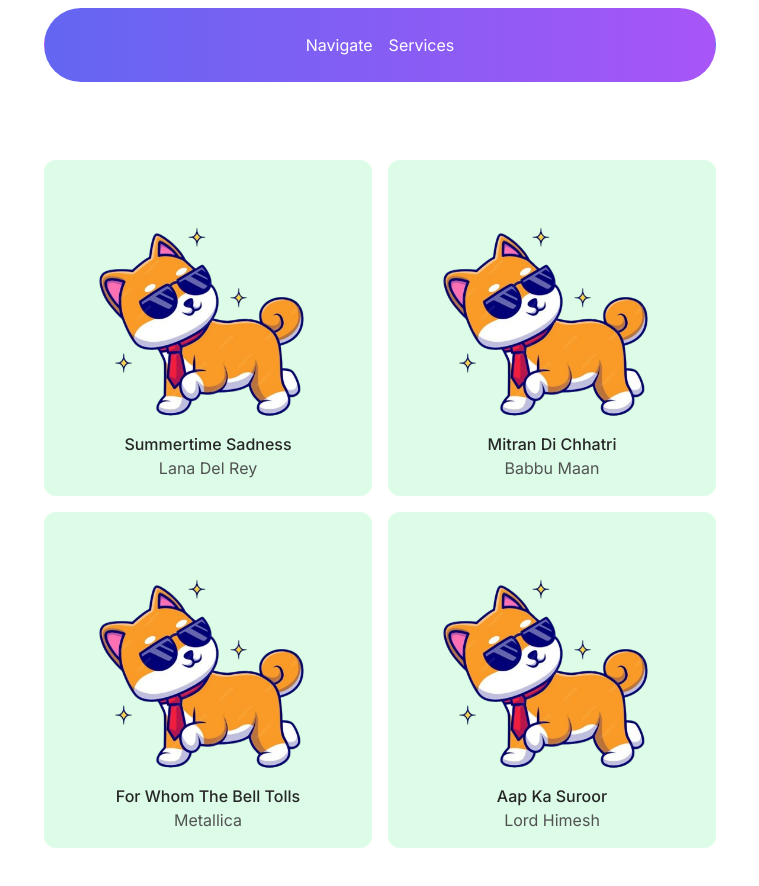
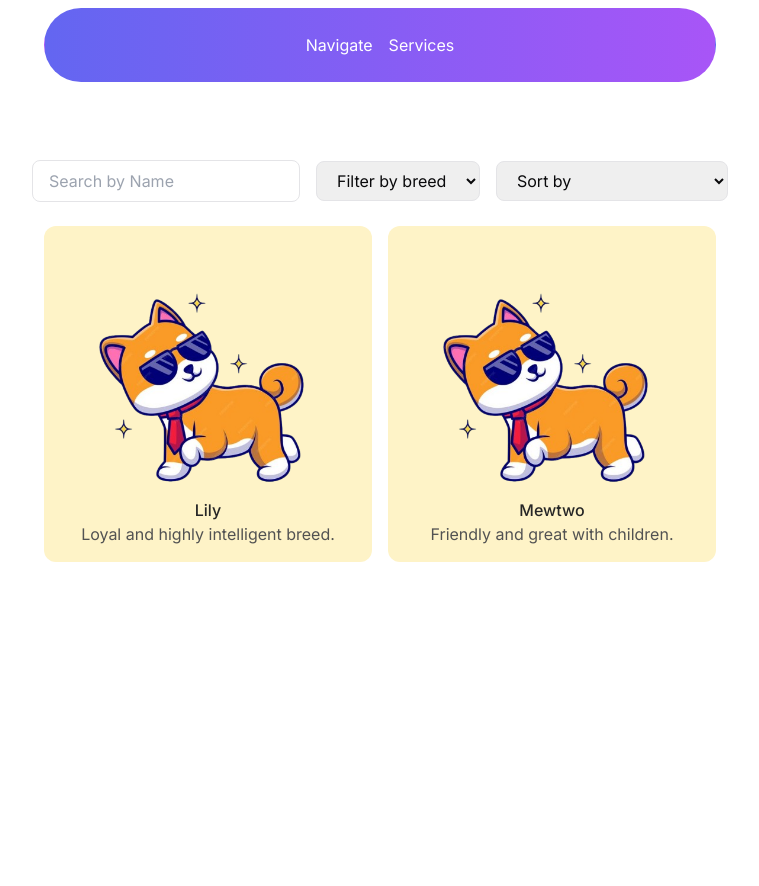
Before and after one commit to Mir-Shabab-Hasnat/Pawdopt, a Next.js app: page /cats in a window 1280 px wide. Shown: the top 886 px of the page, without its empty margins (260-1019 px from the left). After the commit the page ends 800 px from the top, so only its background shows below. Built offline with nearby package versions, Linux system fonts and the light colour scheme.

Commit message:
search and filter functinoality added

```diff
--- a/app/cats/GridCats.tsx
+++ b/app/cats/GridCats.tsx
@@ -3,11 +3,14 @@
 import React, { useEffect, useId, useRef, useState } from "react";
 import { AnimatePresence, motion } from "framer-motion";
 import { useOutsideClick } from "@/hooks/use-outside-click";
+import { catCards as cards} from "@/data";
+
 
 export function GridCats() {
-  const [active, setActive] = useState<(typeof cards)[number] | boolean | null>(
-    null
-  );
+  const [active, setActive] = useState<(typeof cards)[number] | boolean | null>(null);
+  const [searchTerm, setSearchTerm] = useState("");
+  const [selectedBreed, setSelectedBreed] = useState("");
+  const [sortOption, setSortOption] = useState("");
   const id = useId();
   const ref = useRef<HTMLDivElement>(null);
 
@@ -30,8 +33,62 @@
 
   useOutsideClick(ref, () => setActive(null));
 
+  // Filtered and sorted cards based on search, breed, and sorting option
+  const filteredCards = cards
+    .filter((card) => {
+      return (
+        card.title.toLowerCase().includes(searchTerm.toLowerCase()) &&
+        (selectedBreed ? card.breed === selectedBreed : true)
+      );
+    })
+    .sort((a, b) => {
+      if (sortOption === "title") {
+        return a.title.localeCompare(b.title);
+      }
+      if (sortOption === "breed") {
+        return a.breed.localeCompare(b.breed);
+      }
+      return 0;
+    });
+
   return (
     <>
+      <div className="mb-6 flex flex-col md:flex-row justify-center items-center gap-4">
+        {/* Search Bar */}
+        <input
+          type="text"
+          placeholder="Search by Name"
+          value={searchTerm}
+          onChange={(e) => setSearchTerm(e.target.value)}
+          className="px-4 py-2 border rounded-lg w-full md:w-auto"
+        />
+
+        {/* Filter by Breed */}
+        <select
+          value={selectedBreed}
+          onChange={(e) => setSelectedBreed(e.target.value)}
+          className="px-4 py-2 border rounded-lg w-full md:w-auto"
+        >
+          <option value="">Filter by breed</option>
+          {Array.from(new Set(cards.map((card) => card.breed))).map((breed) => (
+            <option key={breed} value={breed}>
+              {breed}
+            </option>
+          ))}
+        </select>
+
+        {/* Sorting Options */}
+        <select
+          value={sortOption}
+          onChange={(e) => setSortOption(e.target.value)}
+          className="px-4 py-2 border rounded-lg w-full md:w-auto"
+        >
+          <option value="">Sort by</option>
+          <option value="title">Alphabetically by title</option>
+          <option value="breed">Alphabetically by breed</option>
+        </select>
+      </div>
+
       <AnimatePresence>
         {active && typeof active === "object" && (
           <motion.div
@@ -44,22 +101,13 @@
       </AnimatePresence>
       <AnimatePresence>
         {active && typeof active === "object" ? (
-          <div className="fixed inset-0  grid place-items-center z-[100]">
+          <div className="fixed inset-0 grid place-items-center z-[100]">
             <motion.button
               key={`button-${active.title}-${id}`}
               layout
-              initial={{
-                opacity: 0,
-              }}
-              animate={{
-                opacity: 1,
-              }}
-              exit={{
-                opacity: 0,
-                transition: {
-                  duration: 0.05,
-                },
-              }}
+              initial={{ opacity: 0 }}
+              animate={{ opacity: 1 }}
+              exit={{ opacity: 0, transition: { duration: 0.05 } }}
               className="flex absolute top-2 right-2 lg:hidden items-center justify-center bg-white rounded-full h-6 w-6"
               onClick={() => setActive(null)}
             >
@@ -68,7 +116,7 @@
             <motion.div
               layoutId={`card-${active.title}-${id}`}
               ref={ref}
-              className="w-full max-w-[500px]  h-full md:h-fit md:max-h-[90%]  flex flex-col bg-white dark:bg-neutral-900 sm:rounded-3xl overflow-hidden"
+              className="w-full max-w-[90%] max-h-[90%] md:max-w-[500px] flex flex-col bg-white dark:bg-neutral-900 sm:rounded-3xl overflow-hidden"
             >
               <motion.div layoutId={`image-${active.title}-${id}`}>
                 <Image
@@ -77,7 +125,7 @@
                   height={200}
                   src={active.src}
                   alt={active.title}
-                  className="w-full h-80 lg:h-80 sm:rounded-tr-lg sm:rounded-tl-lg object-cover object-top"
+                  className="w-full h-60 sm:h-80 object-cover object-top"
                 />
               </motion.div>
 
@@ -116,10 +164,10 @@
                     initial={{ opacity: 0 }}
                     animate={{ opacity: 1 }}
                     exit={{ opacity: 0 }}
-                    className="text-neutral-600 text-xs md:text-sm lg:text-base h-40 md:h-fit pb-10 flex flex-col items-start gap-4 overflow-auto dark:text-neutral-400 [mask:linear-gradient(to_bottom,white,white,transparent)] [scrollbar-width:none] [-ms-overflow-style:none] [-webkit-overflow-scrolling:touch]"
+                    className="text-neutral-600 text-xs md:text-sm lg:text-base h-40 pb-10 overflow-auto dark:text-neutral-400 [mask:linear-gradient(to_bottom,white,white,transparent)]"
                   >
                     {typeof active.content === "function"
-                      ? active.content()
+                      ? active.content
                       : active.content}
                   </motion.div>
                 </div>
@@ -128,34 +176,35 @@
           </div>
         ) : null}
       </AnimatePresence>
-      <ul className="max-w-2xl mx-auto w-full grid grid-cols-1 md:grid-cols-2 items-start gap-4">
-        {cards.map((card, index) => (
+
+      <ul className="max-w-2xl mx-auto w-full grid grid-cols-1 sm:grid-cols-2 items-start gap-4">
+        {filteredCards.map((card) => (
           <motion.div
             layoutId={`card-${card.title}-${id}`}
             key={card.title}
             onClick={() => setActive(card)}
-            className="p-4 flex flex-col bg-green-100 hover:bg-green-200 dark:hover:bg-neutral-800 rounded-xl cursor-pointer"
+            className="p-4 flex flex-col bg-amber-100 hover:bg-amber-200 dark:hover:bg-neutral-800 rounded-xl cursor-pointer"
           >
-            <div className="flex gap-4 flex-col  w-full">
+            <div className="flex gap-4 flex-col w-full">
               <motion.div layoutId={`image-${card.title}-${id}`}>
                 <Image
                   width={100}
                   height={100}
                   src={card.src}
                   alt={card.title}
-                  className="h-60 w-full  rounded-lg object-cover object-top"
+                  className="h-40 sm:h-60 w-full rounded-lg object-cover object-top"
                 />
               </motion.div>
               <div className="flex justify-center items-center flex-col">
                 <motion.h3
                   layoutId={`title-${card.title}-${id}`}
-                  className="font-medium text-neutral-800 dark:text-neutral-200 text-center md:text-left text-base"
+                  className="font-medium text-neutral-800 dark:text-neutral-200 text-center text-base"
                 >
                   {card.title}
                 </motion.h3>
                 <motion.p
                   layoutId={`description-${card.description}-${id}`}
-                  className="text-neutral-600 dark:text-neutral-400 text-center md:text-left text-base"
+                  className="text-neutral-600 dark:text-neutral-400 text-center text-base"
                 >
                   {card.description}
                 </motion.p>
@@ -171,18 +220,9 @@
 export const CloseIcon = () => {
   return (
     <motion.svg
-      initial={{
-        opacity: 0,
-      }}
-      animate={{
-        opacity: 1,
-      }}
-      exit={{
-        opacity: 0,
-        transition: {
-          duration: 0.05,
-        },
-      }}
+      initial={{ opacity: 0 }}
+      animate={{ opacity: 1 }}
+      exit={{ opacity: 0, transition: { duration: 0.05 } }}
       xmlns="cat-animal.png"
       width="24"
       height="24"
@@ -200,99 +240,3 @@
     </motion.svg>
   );
 };
-
-const cards = [
-  {
-    description: "Lana Del Rey",
-    title: "Summertime Sadness",
-    src: "/cool.png",
-    ctaText: "Visit",
-    ctaLink: "https://ui.aceternity.com/templates",
-    content: () => {
-      return (
-        <p>
-          Lana Del Rey, an iconic American singer-songwriter, is celebrated for
-          her melancholic and cinematic music style. Born Elizabeth Woolridge
-          Grant in New York City, she has captivated audiences worldwide with
-          her haunting voice and introspective lyrics. <br /> <br /> Her songs
-          often explore themes of tragic romance, glamour, and melancholia,
-          drawing inspiration from both contemporary and vintage pop culture.
-          With a career that has seen numerous critically acclaimed albums, Lana
-          Del Rey has established herself as a unique and influential figure in
-          the music industry, earning a dedicated fan base and numerous
-          accolades.
-        </p>
-      );
-    },
-  },
-  {
-    description: "Babbu Maan",
-    title: "Mitran Di Chhatri",
-    src: "/cool.png",
-    ctaText: "Visit",
-    ctaLink: "https://ui.aceternity.com/templates",
-    content: () => {
-      return (
-        <p>
-          Babu Maan, a legendary Punjabi singer, is renowned for his soulful
-          voice and profound lyrics that resonate deeply with his audience. Born
-          in the village of Khant Maanpur in Punjab, India, he has become a
-          cultural icon in the Punjabi music industry. <br /> <br /> His songs
-          often reflect the struggles and triumphs of everyday life, capturing
-          the essence of Punjabi culture and traditions. With a career spanning
-          over two decades, Babu Maan has released numerous hit albums and
-          singles that have garnered him a massive fan following both in India
-          and abroad.
-        </p>
-      );
-    },
-  },
-
-  {
-    description: "Metallica",
-    title: "For Whom The Bell Tolls",
-    src: "/cool.png",
-    ctaText: "Visit",
-    ctaLink: "https://ui.aceternity.com/templates",
-    content: () => {
-      return (
-        <p>
-          Metallica, an iconic American heavy metal band, is renowned for their
-          powerful sound and intense performances that resonate deeply with
-          their audience. Formed in Los Angeles, California, they have become a
-          cultural icon in the heavy metal music industry. <br /> <br /> Their
-          songs often reflect themes of aggression, social issues, and personal
-          struggles, capturing the essence of the heavy metal genre. With a
-          career spanning over four decades, Metallica has released numerous hit
-          albums and singles that have garnered them a massive fan following
-          both in the United States and abroad.
-        </p>
-      );
-    },
-  },
-  {
-    description: "Lord Himesh",
-    title: "Aap Ka Suroor",
-    src: "/cool.png",
-    ctaText: "Visit",
-    ctaLink: "https://ui.aceternity.com/templates",
-    content: () => {
-      return (
-        <p>
-          Himesh Reshammiya, a renowned Indian music composer, singer, and
-          actor, is celebrated for his distinctive voice and innovative
-          compositions. Born in Mumbai, India, he has become a prominent figure
-          in the Bollywood music industry. <br /> <br /> His songs often feature
-          a blend of contemporary and traditional Indian music, capturing the
-          essence of modern Bollywood soundtracks. With a career spanning over
-          two decades, Himesh Reshammiya has released numerous hit albums and
-          singles that have garnered him a massive fan following both in India
-          and abroad.
-        </p>
-      );
-    },
-  },
-
-
-
-];
--- a/app/dogs/GridDogs.tsx
+++ b/app/dogs/GridDogs.tsx
@@ -3,11 +3,14 @@
 import React, { useEffect, useId, useRef, useState } from "react";
 import { AnimatePresence, motion } from "framer-motion";
 import { useOutsideClick } from "@/hooks/use-outside-click";
+import { dogCards as cards} from "@/data";
+
 
 export function GridDogs() {
-  const [active, setActive] = useState<(typeof cards)[number] | boolean | null>(
-    null
-  );
+  const [active, setActive] = useState<(typeof cards)[number] | boolean | null>(null);
+  const [searchTerm, setSearchTerm] = useState("");
+  const [selectedBreed, setSelectedBreed] = useState("");
+  const [sortOption, setSortOption] = useState("");
   const id = useId();
   const ref = useRef<HTMLDivElement>(null);
 
@@ -30,8 +33,62 @@
 
   useOutsideClick(ref, () => setActive(null));
 
+  // Filtered and sorted cards based on search, breed, and sorting option
+  const filteredCards = cards
+    .filter((card) => {
+      return (
+        card.title.toLowerCase().includes(searchTerm.toLowerCase()) &&
+        (selectedBreed ? card.breed === selectedBreed : true)
+      );
+    })
+    .sort((a, b) => {
+      if (sortOption === "title") {
+        return a.title.localeCompare(b.title);
+      }
+      if (sortOption === "breed") {
+        return a.breed.localeCompare(b.breed);
+      }
+      return 0;
+    });
+
   return (
     <>
+      <div className="mb-6 flex flex-col md:flex-row justify-center items-center gap-4">
+        {/* Search Bar */}
+        <input
+          type="text"
+          placeholder="Search by Name"
+          value={searchTerm}
+          onChange={(e) => setSearchTerm(e.target.value)}
+          className="px-4 py-2 border rounded-lg w-full md:w-auto"
+        />
+
+        {/* Filter by Breed */}
+        <select
+          value={selectedBreed}
+          onChange={(e) => setSelectedBreed(e.target.value)}
+          className="px-4 py-2 border rounded-lg w-full md:w-auto"
+        >
+          <option value="">Filter by breed</option>
+          {Array.from(new Set(cards.map((card) => card.breed))).map((breed) => (
+            <option key={breed} value={breed}>
+              {breed}
+            </option>
+          ))}
+        </select>
+
+        {/* Sorting Options */}
+        <select
+          value={sortOption}
+          onChange={(e) => setSortOption(e.target.value)}
+          className="px-4 py-2 border rounded-lg w-full md:w-auto"
+        >
+          <option value="">Sort by</option>
+          <option value="title">Alphabetically by title</option>
+          <option value="breed">Alphabetically by breed</option>
+        </select>
+      </div>
+
       <AnimatePresence>
         {active && typeof active === "object" && (
           <motion.div
@@ -44,22 +101,13 @@
       </AnimatePresence>
       <AnimatePresence>
         {active && typeof active === "object" ? (
-          <div className="fixed inset-0  grid place-items-center z-[100]">
+          <div className="fixed inset-0 grid place-items-center z-[100]">
             <motion.button
               key={`button-${active.title}-${id}`}
               layout
-              initial={{
-                opacity: 0,
-              }}
-              animate={{
-                opacity: 1,
-              }}
-              exit={{
-                opacity: 0,
-                transition: {
-                  duration: 0.05,
-                },
-              }}
+              initial={{ opacity: 0 }}
+              animate={{ opacity: 1 }}
+              exit={{ opacity: 0, transition: { duration: 0.05 } }}
               className="flex absolute top-2 right-2 lg:hidden items-center justify-center bg-white rounded-full h-6 w-6"
               onClick={() => setActive(null)}
             >
@@ -68,7 +116,7 @@
             <motion.div
               layoutId={`card-${active.title}-${id}`}
               ref={ref}
-              className="w-full max-w-[500px]  h-full md:h-fit md:max-h-[90%]  flex flex-col bg-white dark:bg-neutral-900 sm:rounded-3xl overflow-hidden"
+              className="w-full max-w-[90%] max-h-[90%] md:max-w-[500px] flex flex-col bg-white dark:bg-neutral-900 sm:rounded-3xl overflow-hidden"
             >
               <motion.div layoutId={`image-${active.title}-${id}`}>
                 <Image
@@ -77,7 +125,7 @@
                   height={200}
                   src={active.src}
                   alt={active.title}
-                  className="w-full h-80 lg:h-80 sm:rounded-tr-lg sm:rounded-tl-lg object-cover object-top"
+                  className="w-full h-60 sm:h-80 object-cover object-top"
                 />
               </motion.div>
 
@@ -116,10 +164,10 @@
                     initial={{ opacity: 0 }}
                     animate={{ opacity: 1 }}
                     exit={{ opacity: 0 }}
-                    className="text-neutral-600 text-xs md:text-sm lg:text-base h-40 md:h-fit pb-10 flex flex-col items-start gap-4 overflow-auto dark:text-neutral-400 [mask:linear-gradient(to_bottom,white,white,transparent)] [scrollbar-width:none] [-ms-overflow-style:none] [-webkit-overflow-scrolling:touch]"
+                    className="text-neutral-600 text-xs md:text-sm lg:text-base h-40 pb-10 overflow-auto dark:text-neutral-400 [mask:linear-gradient(to_bottom,white,white,transparent)]"
                   >
                     {typeof active.content === "function"
-                      ? active.content()
+                      ? active.content
                       : active.content}
                   </motion.div>
                 </div>
@@ -128,34 +176,35 @@
           </div>
         ) : null}
       </AnimatePresence>
-      <ul className="max-w-2xl mx-auto w-full grid grid-cols-1 md:grid-cols-2 items-start gap-4">
-        {cards.map((card, index) => (
+
+      <ul className="max-w-2xl mx-auto w-full grid grid-cols-1 sm:grid-cols-2 items-start gap-4">
+        {filteredCards.map((card) => (
           <motion.div
             layoutId={`card-${card.title}-${id}`}
             key={card.title}
             onClick={() => setActive(card)}
             className="p-4 flex flex-col bg-amber-100 hover:bg-amber-200 dark:hover:bg-neutral-800 rounded-xl cursor-pointer"
           >
-            <div className="flex gap-4 flex-col  w-full">
+            <div className="flex gap-4 flex-col w-full">
               <motion.div layoutId={`image-${card.title}-${id}`}>
                 <Image
                   width={100}
                   height={100}
                   src={card.src}
                   alt={card.title}
-                  className="h-60 w-full  rounded-lg object-cover object-top"
+                  className="h-40 sm:h-60 w-full rounded-lg object-cover object-top"
                 />
               </motion.div>
               <div className="flex justify-center items-center flex-col">
                 <motion.h3
                   layoutId={`title-${card.title}-${id}`}
-                  className="font-medium text-neutral-800 dark:text-neutral-200 text-center md:text-left text-base"
+                  className="font-medium text-neutral-800 dark:text-neutral-200 text-center text-base"
                 >
                   {card.title}
                 </motion.h3>
                 <motion.p
                   layoutId={`description-${card.description}-${id}`}
-                  className="text-neutral-600 dark:text-neutral-400 text-center md:text-left text-base"
+                  className="text-neutral-600 dark:text-neutral-400 text-center text-base"
                 >
                   {card.description}
                 </motion.p>
@@ -171,18 +220,9 @@
 export const CloseIcon = () => {
   return (
     <motion.svg
-      initial={{
-        opacity: 0,
-      }}
-      animate={{
-        opacity: 1,
-      }}
-      exit={{
-        opacity: 0,
-        transition: {
-          duration: 0.05,
-        },
-      }}
+      initial={{ opacity: 0 }}
+      animate={{ opacity: 1 }}
+      exit={{ opacity: 0, transition: { duration: 0.05 } }}
       xmlns="cat-animal.png"
       width="24"
       height="24"
@@ -200,99 +240,3 @@
     </motion.svg>
   );
 };
-
-const cards = [
-  {
-    description: "Lana Del Rey",
-    title: "Summertime Sadness",
-    src: "/cool.png",
-    ctaText: "Visit",
-    ctaLink: "https://ui.aceternity.com/templates",
-    content: () => {
-      return (
-        <p>
-          Lana Del Rey, an iconic American singer-songwriter, is celebrated for
-          her melancholic and cinematic music style. Born Elizabeth Woolridge
-          Grant in New York City, she has captivated audiences worldwide with
-          her haunting voice and introspective lyrics. <br /> <br /> Her songs
-          often explore themes of tragic romance, glamour, and melancholia,
-          drawing inspiration from both contemporary and vintage pop culture.
-          With a career that has seen numerous critically acclaimed albums, Lana
-          Del Rey has established herself as a unique and influential figure in
-          the music industry, earning a dedicated fan base and numerous
-          accolades.
-        </p>
-      );
-    },
-  },
-  {
-    description: "Babbu Maan",
-    title: "Mitran Di Chhatri",
-    src: "/cool.png",
-    ctaText: "Visit",
-    ctaLink: "https://ui.aceternity.com/templates",
-    content: () => {
-      return (
-        <p>
-          Babu Maan, a legendary Punjabi singer, is renowned for his soulful
-          voice and profound lyrics that resonate deeply with his audience. Born
-          in the village of Khant Maanpur in Punjab, India, he has become a
-          cultural icon in the Punjabi music industry. <br /> <br /> His songs
-          often reflect the struggles and triumphs of everyday life, capturing
-          the essence of Punjabi culture and traditions. With a career spanning
-          over two decades, Babu Maan has released numerous hit albums and
-          singles that have garnered him a massive fan following both in India
-          and abroad.
-        </p>
-      );
-    },
-  },
-
-  {
-    description: "Metallica",
-    title: "For Whom The Bell Tolls",
-    src: "/cool.png",
-    ctaText: "Visit",
-    ctaLink: "https://ui.aceternity.com/templates",
-    content: () => {
-      return (
-        <p>
-          Metallica, an iconic American heavy metal band, is renowned for their
-          powerful sound and intense performances that resonate deeply with
-          their audience. Formed in Los Angeles, California, they have become a
-          cultural icon in the heavy metal music industry. <br /> <br /> Their
-          songs often reflect themes of aggression, social issues, and personal
-          struggles, capturing the essence of the heavy metal genre. With a
-          career spanning over four decades, Metallica has released numerous hit
-          albums and singles that have garnered them a massive fan following
-          both in the United States and abroad.
-        </p>
-      );
-    },
-  },
-  {
-    description: "Lord Himesh",
-    title: "Aap Ka Suroor",
-    src: "/cool.png",
-    ctaText: "Visit",
-    ctaLink: "https://ui.aceternity.com/templates",
-    content: () => {
-      return (
-        <p>
-          Himesh Reshammiya, a renowned Indian music composer, singer, and
-          actor, is celebrated for his distinctive voice and innovative
-          compositions. Born in Mumbai, India, he has become a prominent figure
-          in the Bollywood music industry. <br /> <br /> His songs often feature
-          a blend of contemporary and traditional Indian music, capturing the
-          essence of modern Bollywood soundtracks. With a career spanning over
-          two decades, Himesh Reshammiya has released numerous hit albums and
-          singles that have garnered him a massive fan following both in India
-          and abroad.
-        </p>
-      );
-    },
-  },
-
-
-
-];
--- /dev/null
+++ b/data/index.ts
@@ -0,0 +1,43 @@
+export const dogCards = [
+    {
+      title: "Ben",
+      breed: "Shepherd",
+      description: "Loyal and highly intelligent breed.",
+      src: "/cool.png",
+      ctaText: "Adopt",
+      ctaLink: "https://www.dogfinder.com/shepherds",
+      content: "Some more detailed information about the breed.",
+    },
+    {
+      title: "Fin",
+      breed: "Retriever",
+      description: "Friendly and great with children.",
+      src: "/cool.png",
+      ctaText: "Adopt",
+      ctaLink: "https://www.dogfinder.com/retrievers",
+      content: "Some more detailed information about the breed.",
+    },
+
+  ];
+
+  export const catCards = [
+    {
+      title: "Lily",
+      breed: "shorthair",
+      description: "Loyal and highly intelligent breed.",
+      src: "/cool.png",
+      ctaText: "Adopt",
+      ctaLink: "https://www.dogfinder.com/shepherds",
+      content: "Some more detailed information about the breed.",
+    },
+    {
+      title: "Mewtwo",
+      breed: "orange",
+      description: "Friendly and great with children.",
+      src: "/cool.png",
+      ctaText: "Adopt",
+      ctaLink: "https://www.dogfinder.com/retrievers",
+      content: "Some more detailed information about the breed.",
+    },
+
+  ];
```
Also changed, not shown: 1 other file (tests, documents, lock files or other folders).
